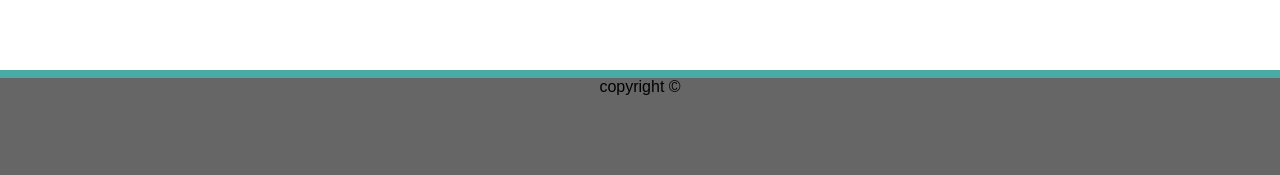
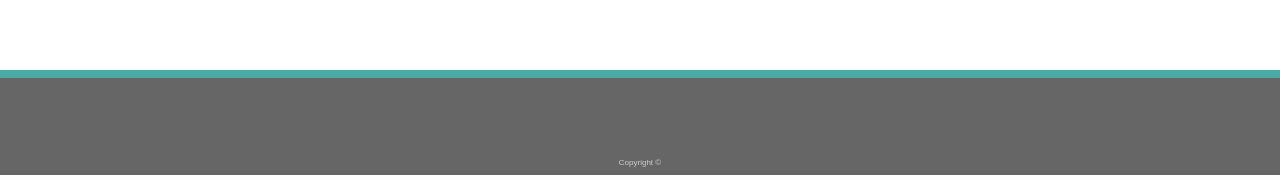
Before and after one commit to jontruong/Basic-Portfolio, a plain HTML site: page contact.html in a window 1280 px wide. Shown: the part 622-797 px from the top of the page. Drawn offline with Linux system fonts and the light colour scheme.

Commit message:
Fix footer

```diff
--- a/assets/css/style.css
+++ b/assets/css/style.css
@@ -97,5 +97,10 @@ footer{
     border-top:solid  #4aaaa5 8px;
     text-align:center;
     font-family:Arial, Helvetica, sans-serif;
+    color:#cccccc;
+    font-size:8px;
 
 }
+.copyright{
+    padding-top:80px;
+}
--- a/assets/css/style2.css
+++ b/assets/css/style2.css
@@ -90,6 +90,10 @@ footer{
     border-top:solid  #4aaaa5 8px;
     text-align:center;
     font-family:Arial, Helvetica, sans-serif;
-
+    color:#cccccc;
+    font-size:8px;
 
 }
+.copyright{
+    padding-top:80px;
+}
--- a/assets/css/style3.css
+++ b/assets/css/style3.css
@@ -151,6 +151,10 @@ footer{
     border-top:solid  #4aaaa5 8px;
     text-align:center;
     font-family:Arial, Helvetica, sans-serif;
-
+    color:#cccccc;
+    font-size:8px;
 
 }
+.copyright{
+    padding-top:80px;
+}
--- a/contact.html
+++ b/contact.html
@@ -46,6 +46,8 @@
 
     </body>
     <footer>
-            copyright &copy;
+        <div class="copyright">
+            Copyright &copy;
+            </div>
         </footer>
 </html>
```
Also changed, not shown: index.html (+1 -1 lines), portfolio.html (+1 -1 lines).
